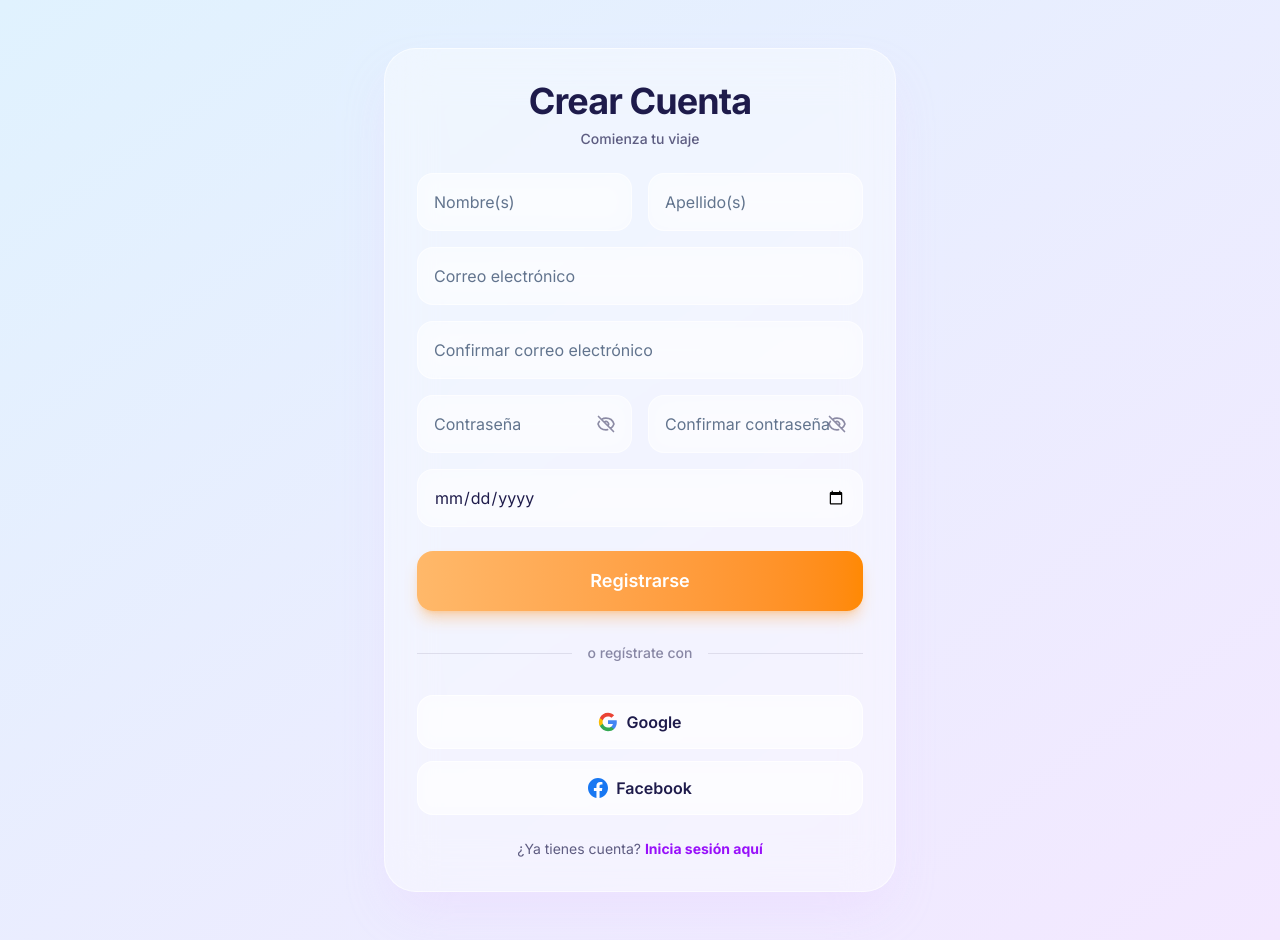
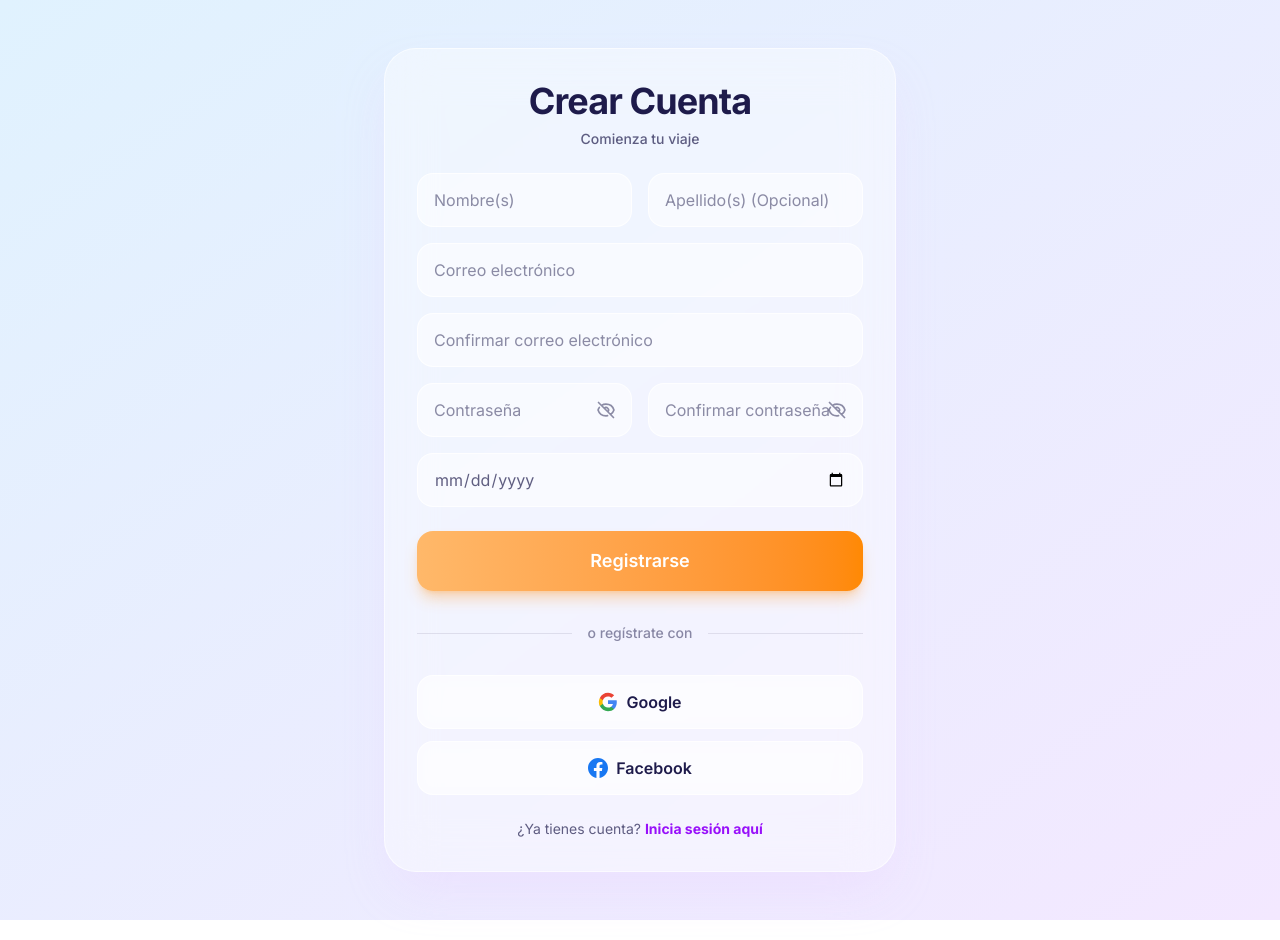
Before and after one commit to maverick0322/ReflectAI, a Next.js app in the folder reflectai/: page /registro in a window 1280 px wide. Built offline with nearby package versions, Linux system fonts and the light colour scheme.

Commit message:
feat(auth): implementación de validaciones en registro y login con zod y react-hook-form

```diff
--- a/reflectai/package.json
+++ b/reflectai/package.json
@@ -9,9 +9,12 @@
     "lint": "eslint"
   },
   "dependencies": {
+    "@hookform/resolvers": "^5.2.2",
     "next": "16.2.4",
     "react": "19.2.4",
-    "react-dom": "19.2.4"
+    "react-dom": "19.2.4",
+    "react-hook-form": "^7.72.1",
+    "zod": "^4.3.6"
   },
   "devDependencies": {
     "@tailwindcss/postcss": "^4",
--- a/reflectai/src/app/login/page.tsx
+++ b/reflectai/src/app/login/page.tsx
@@ -1,33 +1,40 @@
+"use client";
+
+import { useForm } from "react-hook-form";
+import { zodResolver } from "@hookform/resolvers/zod";
+import { loginSchema, LoginFormValues } from "@/lib/validations/auth";
+
 import Input from "@/components/ui/Input";
 import Button from "@/components/ui/Button";
 import SocialButton from "@/components/ui/SocialButton";
 import CustomLink from "@/components/ui/CustomLink";
+import PasswordInput from "@/components/ui/PasswordInput";
 import { GoogleIcon } from "@/components/icons/GoogleIcon";
 import { FacebookIcon } from "@/components/icons/FacebookIcon";
 
 export default function LoginPage() {
+  const { register, handleSubmit, formState: { errors } } = useForm<LoginFormValues>({
+    resolver: zodResolver(loginSchema),
+  });
+
+  const onSubmit = (data: LoginFormValues) => {
+    console.log("Iniciando sesión con:", data);
+  };
+
   return (
     <main className="flex min-h-screen flex-col items-center justify-center p-6">
-
       <div className="w-full max-w-md bg-white/40 backdrop-blur-xl border border-white/60 rounded-[2rem] p-8 shadow-2xl shadow-purple-200/50 flex flex-col gap-6">
-
         <header className="text-center space-y-2">
-          <h1 className="text-4xl font-bold tracking-tight text-reflect-dark">
-            ReflectAI
-          </h1>
-          <p className="text-reflect-dark/70 font-medium text-sm">
-            Tu espacio seguro para la reflexión
-          </p>
+          <h1 className="text-4xl font-bold tracking-tight text-reflect-dark">ReflectAI</h1>
+          <p className="text-reflect-dark/70 font-medium text-sm">Tu espacio seguro para la reflexión</p>
         </header>
 
-        <form className="flex flex-col gap-4">
-          <Input type="email" placeholder="Correo electrónico" required />
-          <Input type="password" placeholder="Contraseña" required />
+        <form onSubmit={handleSubmit(onSubmit)} className="flex flex-col gap-4">
+          <Input {...register("email")} type="email" placeholder="Correo electrónico" error={errors.email?.message} />
+          <PasswordInput {...register("password")} placeholder="Contraseña" error={errors.password?.message} />
 
           <div className="flex justify-end">
-            <CustomLink href="/recuperar" className="text-sm font-semibold">
-              ¿Olvidaste tu contraseña?
-            </CustomLink>
+            <CustomLink href="/recuperar" className="text-sm font-semibold">¿Olvidaste tu contraseña?</CustomLink>
           </div>
 
           <Button type="submit">Iniciar Sesión</Button>
@@ -47,7 +54,6 @@ export default function LoginPage() {
         <footer className="text-center text-sm text-reflect-dark/70">
           ¿No tienes cuenta? <CustomLink href="/registro">Regístrate aquí</CustomLink>
         </footer>
-
       </div>
     </main>
   );
--- a/reflectai/src/app/registro/page.tsx
+++ b/reflectai/src/app/registro/page.tsx
@@ -1,3 +1,9 @@
+"use client";
+
+import { useForm } from "react-hook-form";
+import { zodResolver } from "@hookform/resolvers/zod";
+import { registerSchema, RegisterFormValues } from "@/lib/validations/auth";
+
 import Input from "@/components/ui/Input";
 import Button from "@/components/ui/Button";
 import SocialButton from "@/components/ui/SocialButton";
@@ -7,41 +13,37 @@ import { GoogleIcon } from "@/components/icons/GoogleIcon";
 import { FacebookIcon } from "@/components/icons/FacebookIcon";
 
 export default function RegisterPage() {
+  const { register, handleSubmit, formState: { errors } } = useForm<RegisterFormValues>({
+    resolver: zodResolver(registerSchema),
+  });
+
+  const onSubmit = (data: RegisterFormValues) => {
+    console.log("Datos validados listos para Supabase:", data);
+  };
+
   return (
     <main className="flex min-h-screen flex-col items-center justify-center p-6 py-12">
-
       <div className="w-full max-w-lg bg-white/40 backdrop-blur-xl border border-white/60 rounded-[2rem] p-8 shadow-2xl shadow-purple-200/50 flex flex-col gap-6">
-
         <header className="text-center space-y-2">
-          <h1 className="text-4xl font-bold tracking-tight text-reflect-dark">
-            Crear Cuenta
-          </h1>
-          <p className="text-reflect-dark/70 font-medium text-sm">
-            Comienza tu viaje
-          </p>
+          <h1 className="text-4xl font-bold tracking-tight text-reflect-dark">Crear Cuenta</h1>
+          <p className="text-reflect-dark/70 font-medium text-sm">Comienza tu viaje</p>
         </header>
 
-        <form className="flex flex-col gap-4">
+        <form onSubmit={handleSubmit(onSubmit)} className="flex flex-col gap-4">
+          <div className="grid grid-cols-1 md:grid-cols-2 gap-4">
+            <Input {...register("firstName")} placeholder="Nombre(s)" error={errors.firstName?.message} />
+            <Input {...register("lastName")} placeholder="Apellido(s) (Opcional)" error={errors.lastName?.message} />
+          </div>
+
+          <Input {...register("email")} type="email" placeholder="Correo electrónico" error={errors.email?.message} />
+          <Input {...register("confirmEmail")} type="email" placeholder="Confirmar correo electrónico" error={errors.confirmEmail?.message} />
 
           <div className="grid grid-cols-1 md:grid-cols-2 gap-4">
-            <Input type="text" placeholder="Nombre(s)" required />
-            <Input type="text" placeholder="Apellido(s)" required />
+            <PasswordInput {...register("password")} placeholder="Contraseña" error={errors.password?.message} />
+            <PasswordInput {...register("confirmPassword")} placeholder="Confirmar contraseña" error={errors.confirmPassword?.message} />
           </div>
 
-          <Input type="email" placeholder="Correo electrónico" required />
-          <Input type="email" placeholder="Confirmar correo electrónico" required />
-
-          <div className="grid grid-cols-1 md:grid-cols-2 gap-4">
-            <PasswordInput placeholder="Contraseña" required />
-            <PasswordInput placeholder="Confirmar contraseña" required />
-          </div>
-
-          <Input
-            type="date"
-            placeholder="Fecha de nacimiento"
-            required
-            className="text-reflect-dark/70"
-          />
+          <Input {...register("birthDate")} type="date" placeholder="Fecha de nacimiento" className="text-reflect-dark/70" error={errors.birthDate?.message} />
 
           <div className="mt-2">
             <Button type="submit">Registrarse</Button>
@@ -62,9 +64,7 @@ export default function RegisterPage() {
         <footer className="text-center text-sm text-reflect-dark/70">
           ¿Ya tienes cuenta? <CustomLink href="/login">Inicia sesión aquí</CustomLink>
         </footer>
-
       </div>
-
     </main>
   );
 }
--- a/reflectai/src/components/ui/Input.tsx
+++ b/reflectai/src/components/ui/Input.tsx
@@ -1,10 +1,24 @@
-interface InputProps extends React.InputHTMLAttributes<HTMLInputElement> {}
+import React, { forwardRef } from 'react';
+interface InputProps extends React.InputHTMLAttributes<HTMLInputElement> {
+  error?: string;
+}
 
-export default function Input({ ...props }: InputProps) {
+const Input = forwardRef<HTMLInputElement, InputProps>(
+  ({ className = '', error, ...props }, ref) => {
     return (
+      <div className="flex flex-col gap-1 w-full">
         <input
+          ref={ref}
+          className={`w-full px-4 py-3.5 bg-white/50 border ${
+            error ? 'border-red-500 focus:ring-red-400' : 'border-white/80 focus:ring-purple-400'
+          } rounded-2xl text-reflect-dark placeholder:text-reflect-dark/50 focus:outline-none focus:ring-2 transition-all ${className}`}
           {...props}
-      className="w-full p-4 bg-white/40 backdrop-blur-md border border-white/60 rounded-2xl outline-none focus:ring-2 focus:ring-purple-300 transition-all placeholder:text-slate-500 text-[#1E1B4B]"
         />
+        {error && <span className="text-xs text-red-500 font-medium ml-2">{error}</span>}
+      </div>
     );
   }
+);
+
+Input.displayName = 'Input';
+export default Input;
--- a/reflectai/src/components/ui/PasswordInput.tsx
+++ b/reflectai/src/components/ui/PasswordInput.tsx
@@ -1,39 +1,40 @@
 "use client";
 
-import { useState } from "react";
+import { useState, forwardRef } from "react";
 import Input from "./Input";
 
-interface PasswordInputProps {
-  placeholder: string;
-  required?: boolean;
+interface PasswordInputProps extends React.InputHTMLAttributes<HTMLInputElement> {
+  error?: string;
 }
 
-export default function PasswordInput({ placeholder, required }: PasswordInputProps) {
+const PasswordInput = forwardRef<HTMLInputElement, PasswordInputProps>(
+  ({ placeholder, error, ...props }, ref) => {
     const [showPassword, setShowPassword] = useState(false);
 
     return (
-    <div className="relative">
+      <div className="relative w-full">
         <Input
+          ref={ref}
           type={showPassword ? "text" : "password"}
           placeholder={placeholder}
-        required={required}
+          error={error}
+          {...props}
         />
         <button
           type="button"
           onClick={() => setShowPassword(!showPassword)}
-        className="absolute right-4 top-1/2 -translate-y-1/2 text-reflect-dark/50 hover:text-reflect-dark/90 transition-colors"
+          className={`absolute right-4 top-1/2 -translate-y-1/2 text-reflect-dark/50 hover:text-reflect-dark/90 transition-colors ${error ? '-mt-3' : ''}`}
         >
           {showPassword ? (
-          <svg className="w-5 h-5" fill="none" viewBox="0 0 24 24" stroke="currentColor">
-            <path strokeLinecap="round" strokeLinejoin="round" strokeWidth={2} d="M15 12a3 3 0 11-6 0 3 3 0 016 0z" />
-            <path strokeLinecap="round" strokeLinejoin="round" strokeWidth={2} d="M2.458 12C3.732 7.943 7.523 5 12 5c4.478 0 8.268 2.943 9.542 7-1.274 4.057-5.064 7-9.542 7-4.477 0-8.268-2.943-9.542-7z" />
-          </svg>
+             <svg className="w-5 h-5" fill="none" viewBox="0 0 24 24" stroke="currentColor"><path strokeLinecap="round" strokeLinejoin="round" strokeWidth={2} d="M15 12a3 3 0 11-6 0 3 3 0 016 0z" /><path strokeLinecap="round" strokeLinejoin="round" strokeWidth={2} d="M2.458 12C3.732 7.943 7.523 5 12 5c4.478 0 8.268 2.943 9.542 7-1.274 4.057-5.064 7-9.542 7-4.477 0-8.268-2.943-9.542-7z" /></svg>
           ) : (
-          <svg className="w-5 h-5" fill="none" viewBox="0 0 24 24" stroke="currentColor">
-            <path strokeLinecap="round" strokeLinejoin="round" strokeWidth={2} d="M13.875 18.825A10.05 10.05 0 0112 19c-4.478 0-8.268-2.943-9.543-7a9.97 9.97 0 011.563-3.029m5.858.908a3 3 0 114.243 4.243M9.878 9.878l4.242 4.242M9.88 9.88l-3.29-3.29m7.532 7.532l3.29 3.29M3 3l3.59 3.59m0 0A9.953 9.953 0 0112 5c4.478 0 8.268 2.943 9.543 7a10.025 10.025 0 01-4.132 5.411m0 0L21 21" />
-          </svg>
+             <svg className="w-5 h-5" fill="none" viewBox="0 0 24 24" stroke="currentColor"><path strokeLinecap="round" strokeLinejoin="round" strokeWidth={2} d="M13.875 18.825A10.05 10.05 0 0112 19c-4.478 0-8.268-2.943-9.543-7a9.97 9.97 0 011.563-3.029m5.858.908a3 3 0 114.243 4.243M9.878 9.878l4.242 4.242M9.88 9.88l-3.29-3.29m7.532 7.532l3.29 3.29M3 3l3.59 3.59m0 0A9.953 9.953 0 0112 5c4.478 0 8.268 2.943 9.543 7a10.025 10.025 0 01-4.132 5.411m0 0L21 21" /></svg>
           )}
         </button>
       </div>
     );
   }
+);
+
+PasswordInput.displayName = 'PasswordInput';
+export default PasswordInput;
--- /dev/null
+++ b/reflectai/src/lib/validations/auth.ts
@@ -0,0 +1,37 @@
+import { z } from "zod";
+
+const nameRegex = /^[a-zA-ZáéíóúÁÉÍÓÚñÑ\s]+$/;
+const optionalNameRegex = /^[a-zA-ZáéíóúÁÉÍÓÚñÑ\s]*$/;
+
+const passwordRegex = /^(?=.*[a-z])(?=.*[A-Z])(?=.*\d)[a-zA-Z\d\W]{8,}$/;
+
+export const registerSchema = z.object({
+  firstName: z.string().min(1, "El nombre es obligatorio").regex(nameRegex, "El nombre solo puede contener letras"),
+  lastName: z.string().regex(optionalNameRegex, "El apellido solo puede contener letras").optional(),
+
+  email: z.string().min(1, "El correo es obligatorio").email("Ingresa un correo válido"),
+  confirmEmail: z.string().min(1, "Confirma tu correo").email("Ingresa un correo válido"),
+
+  password: z.string()
+    .min(8, "La contraseña debe tener al menos 8 caracteres")
+    .regex(passwordRegex, "Debe contener al menos una mayúscula, una minúscula y un número"),
+  confirmPassword: z.string().min(1, "Confirma tu contraseña"),
+
+  birthDate: z.string().min(1, "La fecha de nacimiento es obligatoria"),
+})
+.refine((data) => data.email === data.confirmEmail, {
+  message: "Los correos electrónicos no coinciden",
+  path: ["confirmEmail"],
+})
+.refine((data) => data.password === data.confirmPassword, {
+  message: "Las contraseñas no coinciden",
+  path: ["confirmPassword"],
+});
+
+export const loginSchema = z.object({
+  email: z.string().min(1, "El correo es obligatorio").email("Ingresa un correo válido"),
+  password: z.string().min(1, "La contraseña es obligatoria"),
+});
+
+export type RegisterFormValues = z.infer<typeof registerSchema>;
+export type LoginFormValues = z.infer<typeof loginSchema>;
```
Also changed, not shown: 1 other file (tests, documents, lock files or other folders). Lines whose indentation alone changed are shown as unchanged.
